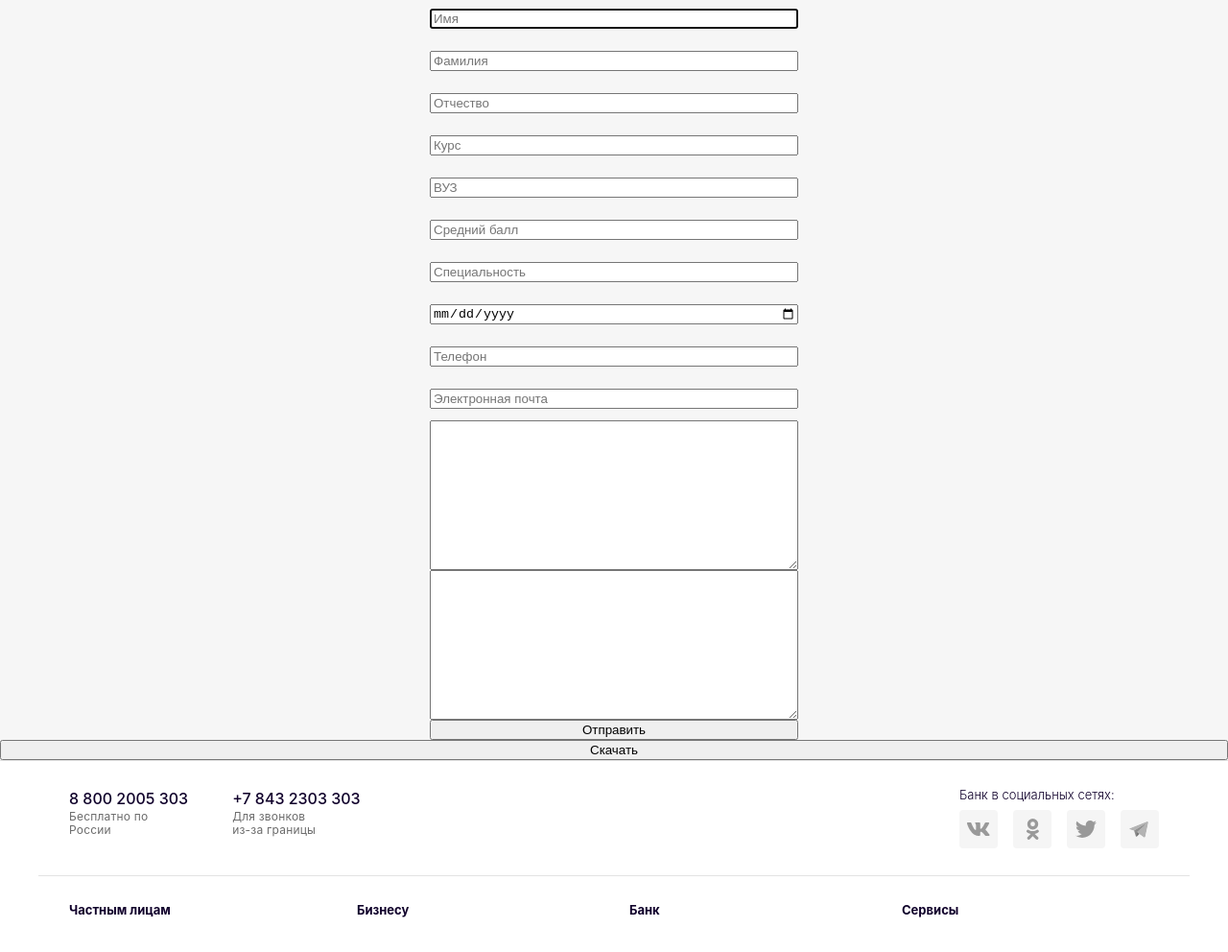
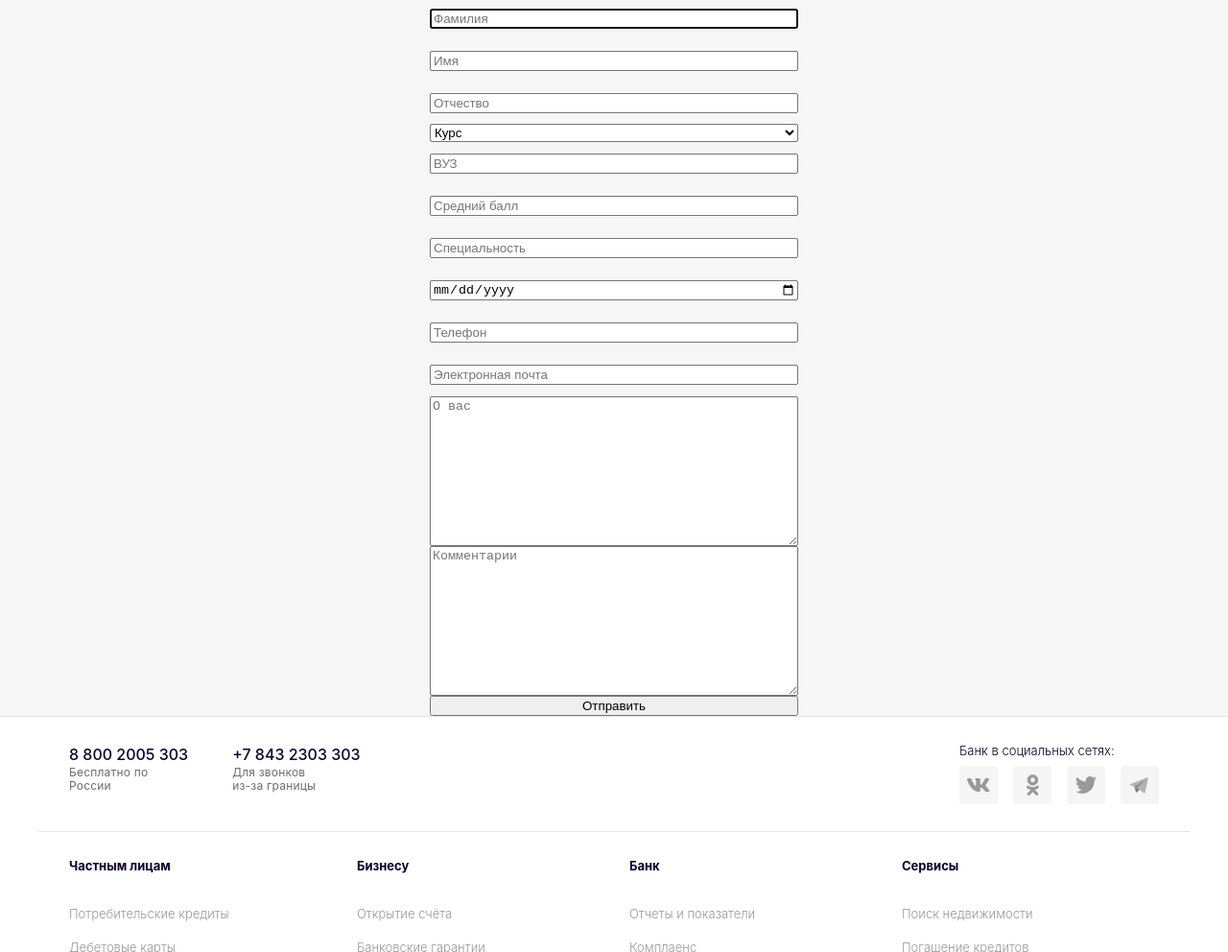
Before and after one commit to lyaguh/bumblebeeflightFront, a website: page practice.html in a window 1280 px wide. Shown: the part 402-1394 px from the top of the page at 96% size. Drawn offline with Linux system fonts and the light colour scheme.

Commit message:
forms done on 2 pages

```diff
--- a/practice.html
+++ b/practice.html
@@ -270,27 +270,34 @@
                 Заполните форму
             </div>
             <form id="practiceForm" name="application"  method="post" action="">
-                <input type="text" placeholder="Имя" name="firstname" id="firstname" autofocus>
-                <input type="text" placeholder="Фамилия" name="secondname" id="secondname">
-                <input type="text" placeholder="Отчество" name="patronymic" id="patronymic">
-                <input type="text" placeholder="Курс" name="course" id="course">
-                <input type="text" placeholder="ВУЗ" name="college" id="college">
-                <input type="text" placeholder="Средний балл" name="averageMarks" id="averageMarks">
-                <input type="text" placeholder="Специальность" name="speciality" id="speciality">
-                <input type="date" placeholder="Дата начала практики" name="dateOfPractice" id="dateOfPractice">
-                <input type="phone" placeholder="Телефон" name="phone" id="phone">
-                <input type="emai" placeholder="Электронная почта" name="email" id="email">
-                <textarea name="aboutYou" id="aboutYou" cols="30" rows="10"></textarea>
-                <textarea name="comment" id="comment" cols="30" rows="10"></textarea>
+                <input type="text" placeholder="Фамилия" name="secondname" id="secondname" autofocus required pattern="[А-Яа-яЁё]{1,}">
+                <input type="text" placeholder="Имя" name="firstname" id="firstname" required pattern="[А-Яа-яЁё]{1,}">
+                <input type="text" placeholder="Отчество" name="patronymic" id="patronymic" pattern="[А-Яа-яЁё]{1,}">
+
+                <select name="course" id="course" required >
+                    <option value="" disabled selected>Курс</option>
+                    <option value="1">1 курс</option>
+                    <option value="2">2 курс</option>
+                    <option value="3">3 курс</option>
+                    <option value="4">4 курс</option>
+                    <option value="5">5 курс</option>
+                    <option value="6">6 курс</option>
+                </select>
+                <input type="text" placeholder="ВУЗ" name="college" id="college" required>
+                <input type="number" placeholder="Средний балл" step="0.01" name="averageMarks" id="averageMarks" required pattern="\d+(,\d{2})?">
+                <input type="text" placeholder="Специальность" name="speciality" id="speciality" required pattern="[А-Яа-яЁё]{1,}">
+                <input type="date" placeholder="Дата начала практики" name="startDate" id="startDate" required>
+                <input type="text" placeholder="Телефон" name="phone" id="phone" required pattern="((8|\+7?)[\- ]?)?(\(?\d{3}\)?[\- ]?)?([\d\- ]{7,10})">
+                <input type="emai" placeholder="Электронная почта" name="email" id="email" required>
+                <textarea name="aboutMe" id="aboutMe" cols="30" rows="10" placeholder="О вас "></textarea>
+                <textarea name="comment" id="comment" cols="30" rows="10" placeholder="Комментарии"></textarea>
 
 
                 <button type="submit">
                     Отправить
                 </button>
             </form>
-            <button type="button" id="downloadFile" name="downloadFile">
-                Скачать
-            </button>
+
         </section>
 
     </main>
```
Also changed, not shown: grant.html (+28 -11 lines).
